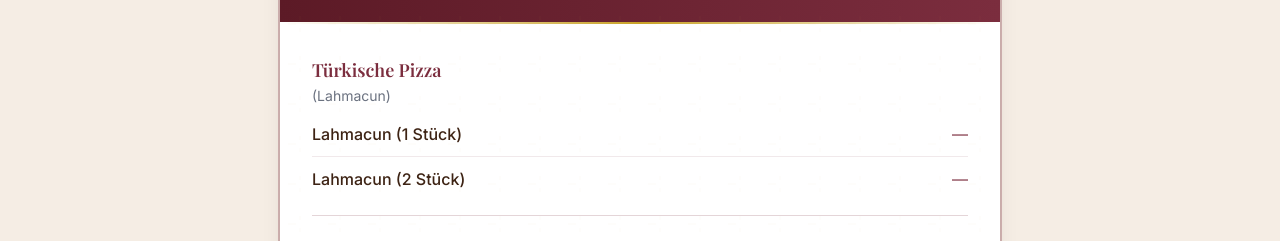
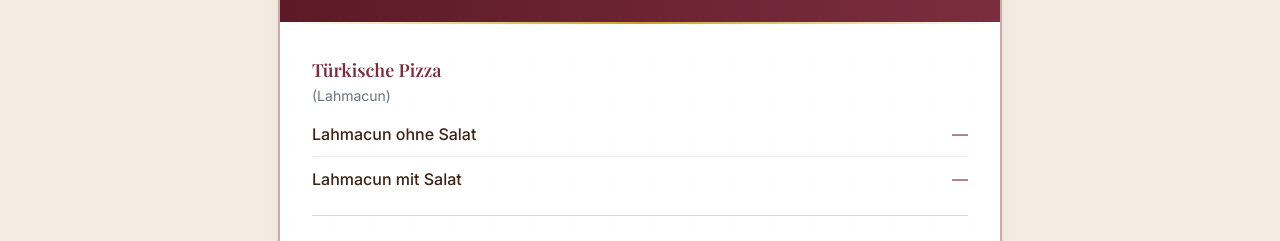
Before and after one commit to nilvaes/pide-salon, a React (Vite) app: page / in a window 1280 px wide. Shown: the part 945-1186 px from the top of the page. Built offline with nearby package versions, Linux system fonts and the light colour scheme; a web font is replaced by a local one.

Commit message:
fix typo

```diff
--- a/src/content/content.ts
+++ b/src/content/content.ts
@@ -27,8 +27,8 @@ export const content = {
         { name: { de: 'Gemischte Pide', tr: 'Karışık Pide' }, price: '—' },
       ],
       lahmacun: [
-        { name: { de: 'Lahmacun (1 Stück)', tr: 'Lahmacun (1 adet)' }, price: '—' },
-        { name: { de: 'Lahmacun (2 Stück)', tr: 'Lahmacun (2 adet)' }, price: '—' },
+        { name: { de: 'Lahmacun ohne Salat', tr: 'Lahmacun (sade)' }, price: '—' },
+        { name: { de: 'Lahmacun mit Salat', tr: 'Lahmacun (salatali)' }, price: '—' },
       ],
     },
   },
```
